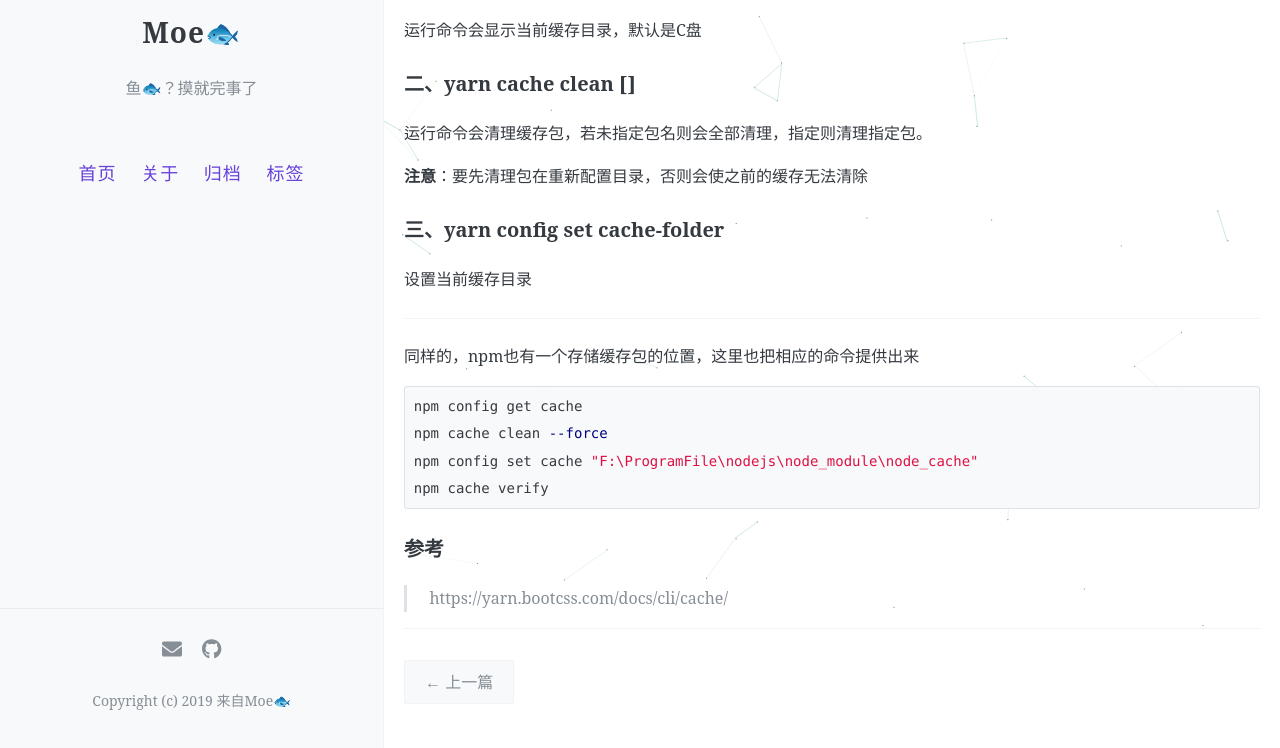
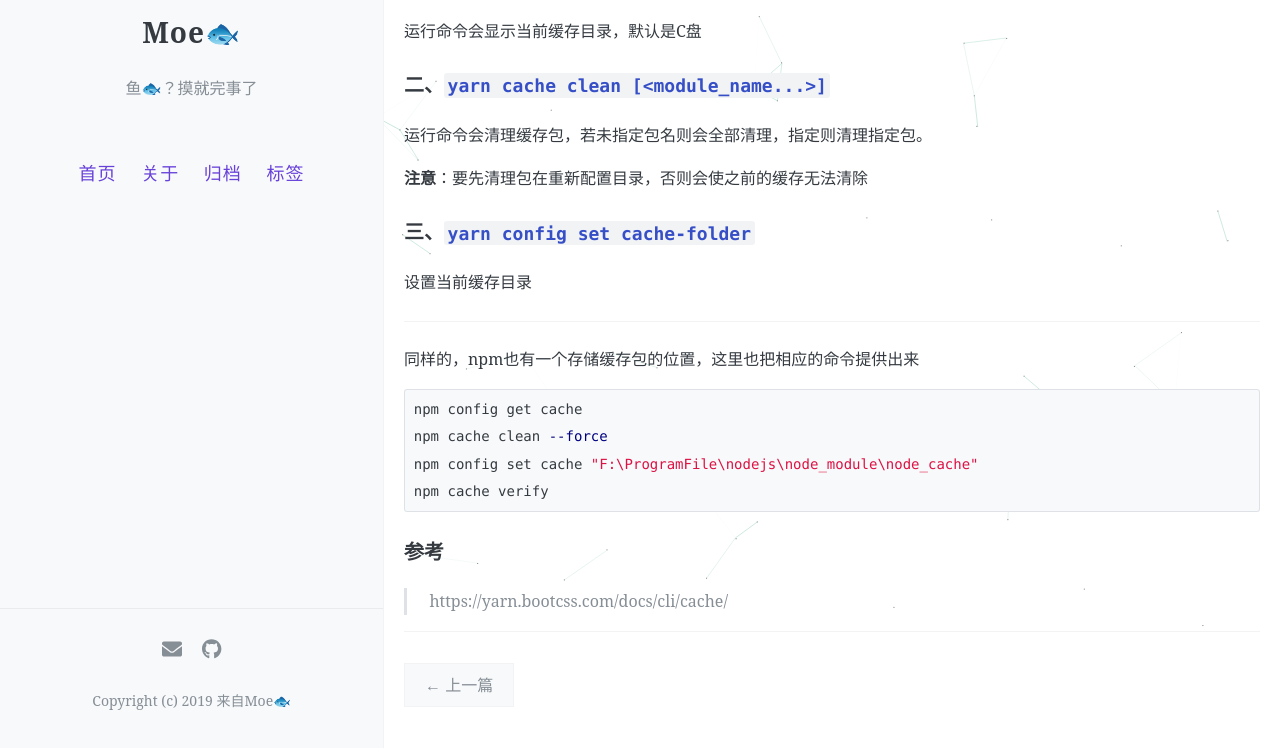
Before and after one commit to moewang0321/moewang0321.github.io, a Jekyll site: the page built from _posts/2020-02-16-yarn以及npm清理.md, in a window 1280 px wide and 1038 px high. Shown: the part 290-1038 px from the top of the window. Built offline with Jekyll 4.4.1, drawn with Linux system fonts in a browser that asks for light colours; our own code applies the rules of GitHub Pages for plain Markdown files; comment, search, counter and statistics services are not loaded; some of the changed text lies outside the part shown.

Commit message:
Update 2020-02-16-yarn以及npm清理.md

```diff
--- a/_posts/2020-02-16-yarn以及npm清理.md
+++ b/_posts/2020-02-16-yarn以及npm清理.md
@@ -7,17 +7,17 @@ tags: [Yarn,npm]
 
 过完年在家捣鼓电脑，发现C盘快满了，又开始了各种优化C盘的方法，首先当然是用spaceSniffer去查看一下占用情况，不看不知道一看吓一跳，Yarn竟然在C盘个人目录有面有7个G多的大小，下面就简单列举几个Yarn提供的关于缓存的命令。
 
-### 一、yarn cache dir
+### 一、`yarn cache dir`
 
 运行命令会显示当前缓存目录，默认是C盘
 
-### 二、yarn cache clean [<module_name...>]
+### 二、`yarn cache clean [<module_name...>]`
 
 运行命令会清理缓存包，若未指定包名则会全部清理，指定则清理指定包。
 
 **注意**：要先清理包在重新配置目录，否则会使之前的缓存无法清除
 
-### 三、yarn config set cache-folder
+### 三、`yarn config set cache-folder`
 
 设置当前缓存目录
 
```
